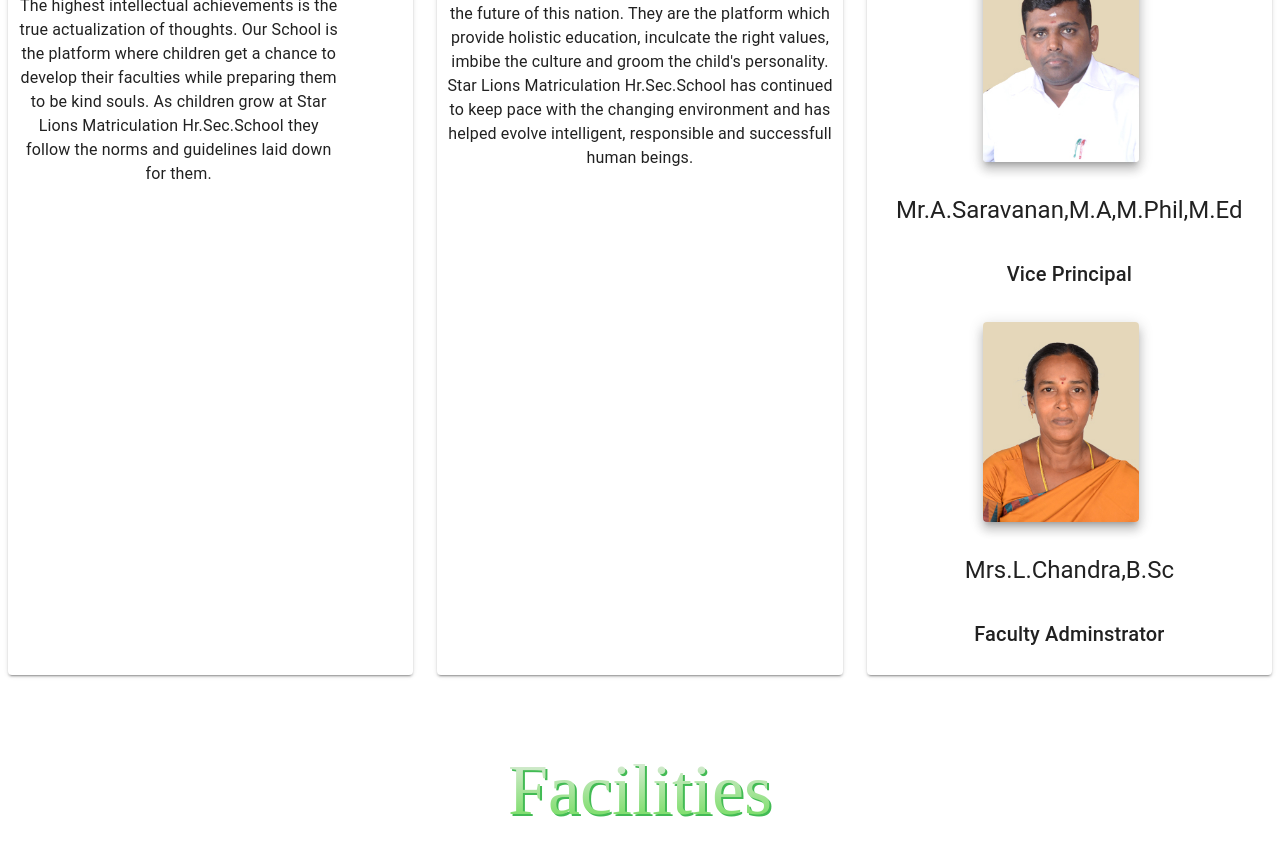
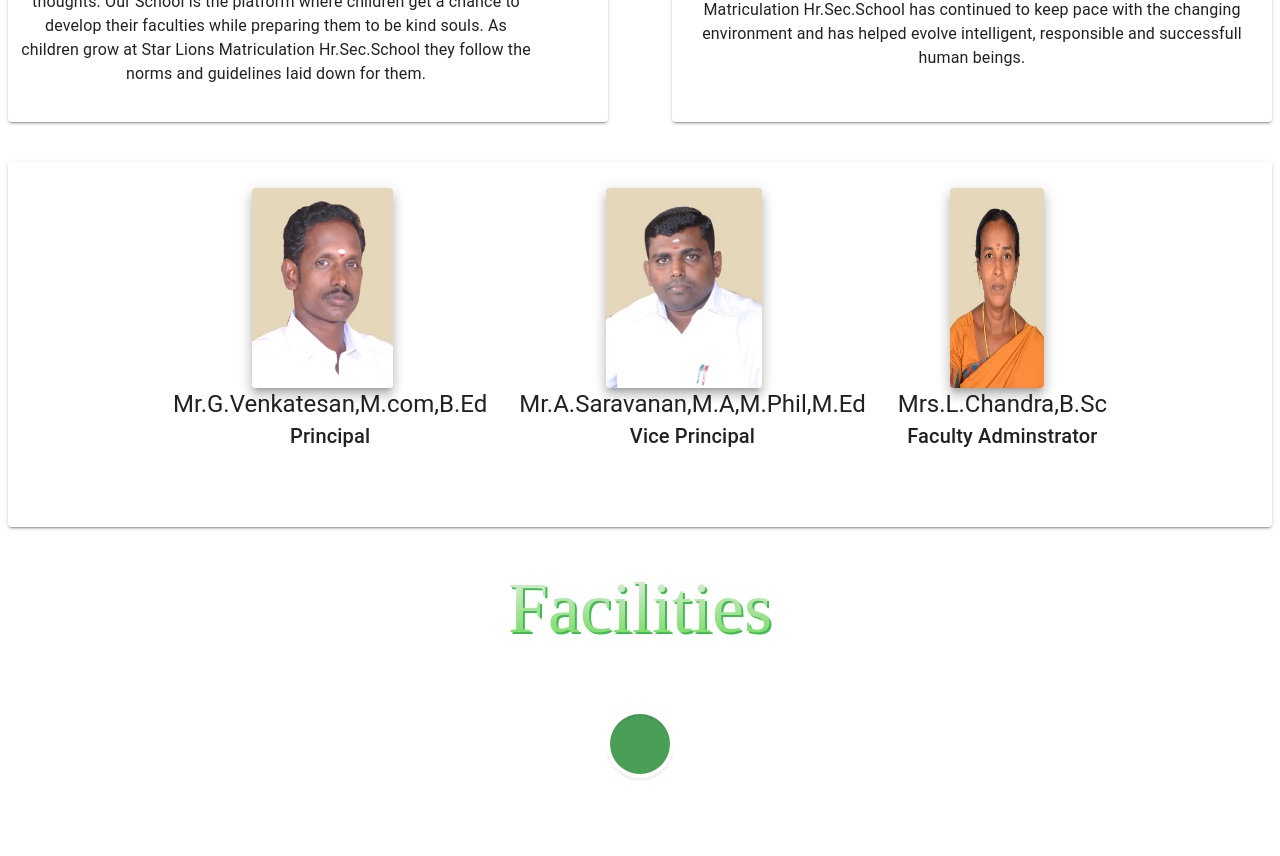
Before and after one commit to mallikarjuna-sharma/starline-school, a React app: page / in a window 1280 px wide. Shown: the part 4220-5076 px from the top of the page. Built offline with nearby package versions, Linux system fonts and the light colour scheme.

Commit message:
about us alignment changes

```diff
--- a/src/AboutUsCard.js
+++ b/src/AboutUsCard.js
@@ -28,8 +28,8 @@ function AboutUsCard() {
       </Grid>
 
       <Grid item md={12} lg={12}>
-        <Grid container justify="center" alignContent="center" justify="center" spacing={3} >
-          <Grid item md={11} lg={4}>
+        <Grid container justify="center" alignContent="center" justify="center" spacing={8} >
+          <Grid item md={11} lg={6}>
             <Paper elevation={2} style={{padding:"2%",minHeight:"100%"}}>
               <Grid container spacing={8} direction="column" alignContent="center" justify="center" style={{width:"100%"}}>
                 <Grid item alignItems="center" md={12} lg={12}>
@@ -48,7 +48,7 @@ function AboutUsCard() {
               </Grid>
             </Paper>
           </Grid>
-          <Grid item md={11} lg={4}>
+          <Grid item md={11} lg={6}>
           <Paper elevation={2} style={{padding:"2%",minHeight:"100%"}}>
               <Grid container  spacing={4} direction="column" alignContent="center" justify="center">
                 <Grid item>
@@ -67,9 +67,12 @@ function AboutUsCard() {
               </Grid>
             </Paper >
           </Grid>
-          <Grid item md={11} lg={4}>
+          <Grid item md={11} lg={12}>
           <Paper elevation={2} style={{padding:"2%",minHeight:"100%"}}>
-              <Grid container spacing={4} direction="column" alignContent="center" justify="center">
+              <Grid container spacing={4} direction="row" alignContent="center" justify="center">
+
+                <Grid item>
+
                 <Grid item md={12} lg={12}>
                 <Card raised  style={CardStyles}> <img  src={Principal}  style={ImgStyle}/></Card>
                 </Grid>
@@ -83,6 +86,10 @@ function AboutUsCard() {
                       Principal
                     </Typography>
                 </Grid>
+
+                </Grid>
+
+                <Grid item>
                 <Grid item md={12} lg={12}>
                 <Card raised  style={CardStyles}> <img  src={VicePrincipal}  style={ImgStyle}/></Card>
                 </Grid>
@@ -96,7 +103,10 @@ function AboutUsCard() {
                       Vice Principal
                     </Typography>
                 </Grid>
-                <Grid item>
+                 </Grid>
+
+                 <Grid item>
+                <Grid item md={12} lg={12}>
                 <Card raised  style={CardStyles}> <img  src={FacultyAdminstrator}  style={ImgStyle}/></Card>
                 </Grid>
                 <Grid item style={{textAlign:"center"}}>
@@ -109,6 +119,8 @@ function AboutUsCard() {
                     Faculty Adminstrator
                     </Typography>
                 </Grid>
+                </Grid>
+
               </Grid>
             </Paper>
           </Grid>
```
